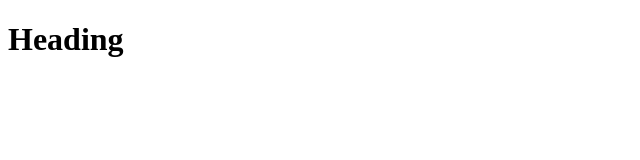
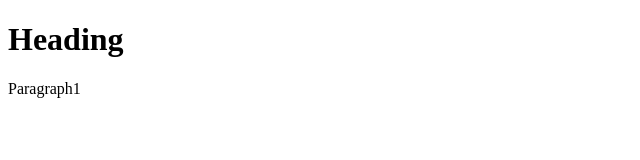
Before and after one commit to Souhardya1204/test-PR, a plain HTML site: page index.html in a window 1280 px wide. Shown: the full height of the page, 0-640 px from the left. Drawn offline with Linux system fonts and the light colour scheme.

Commit message:
Added paragraph 1

```diff
--- a/index.html
+++ b/index.html
@@ -10,6 +10,9 @@
 
 <body>
     <h1>Heading</h1>
+    <div>
+        <p>Paragraph1</p>
+    </div>
 </body>
 
 </html>
```
